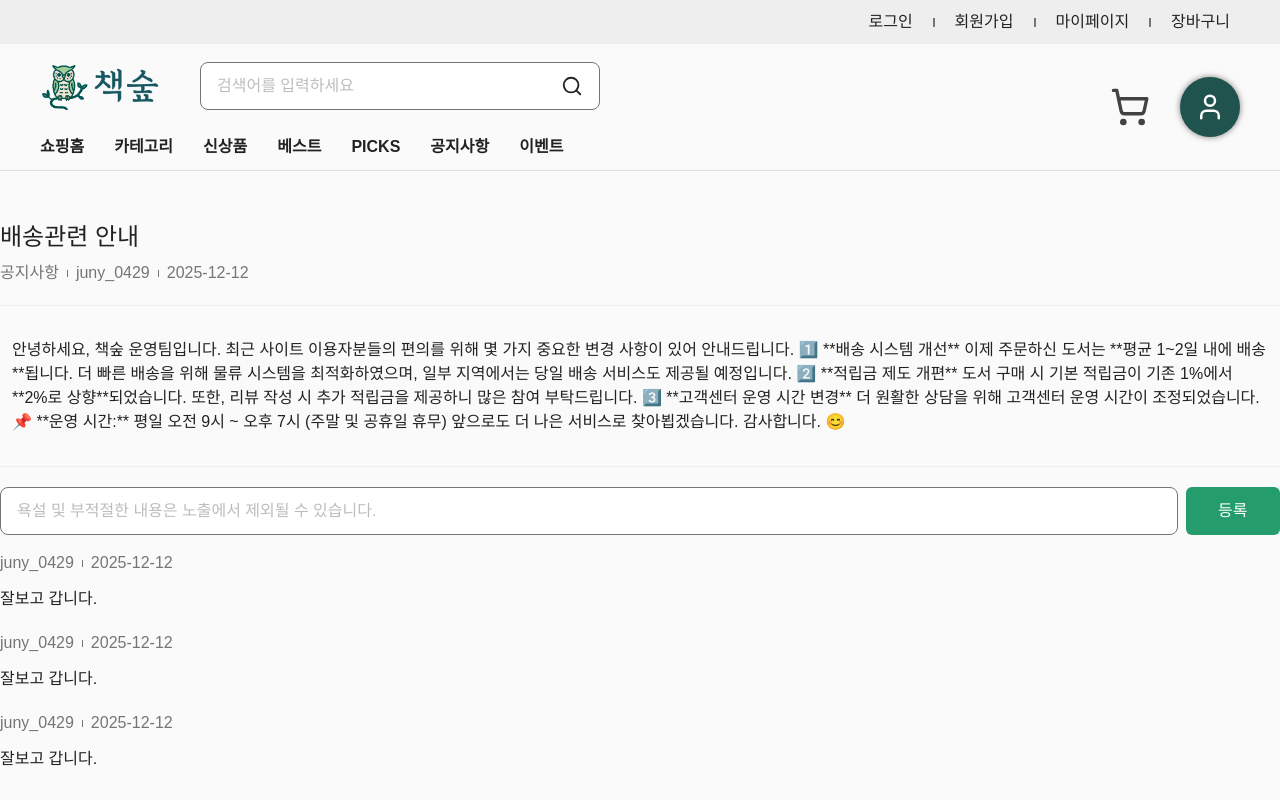
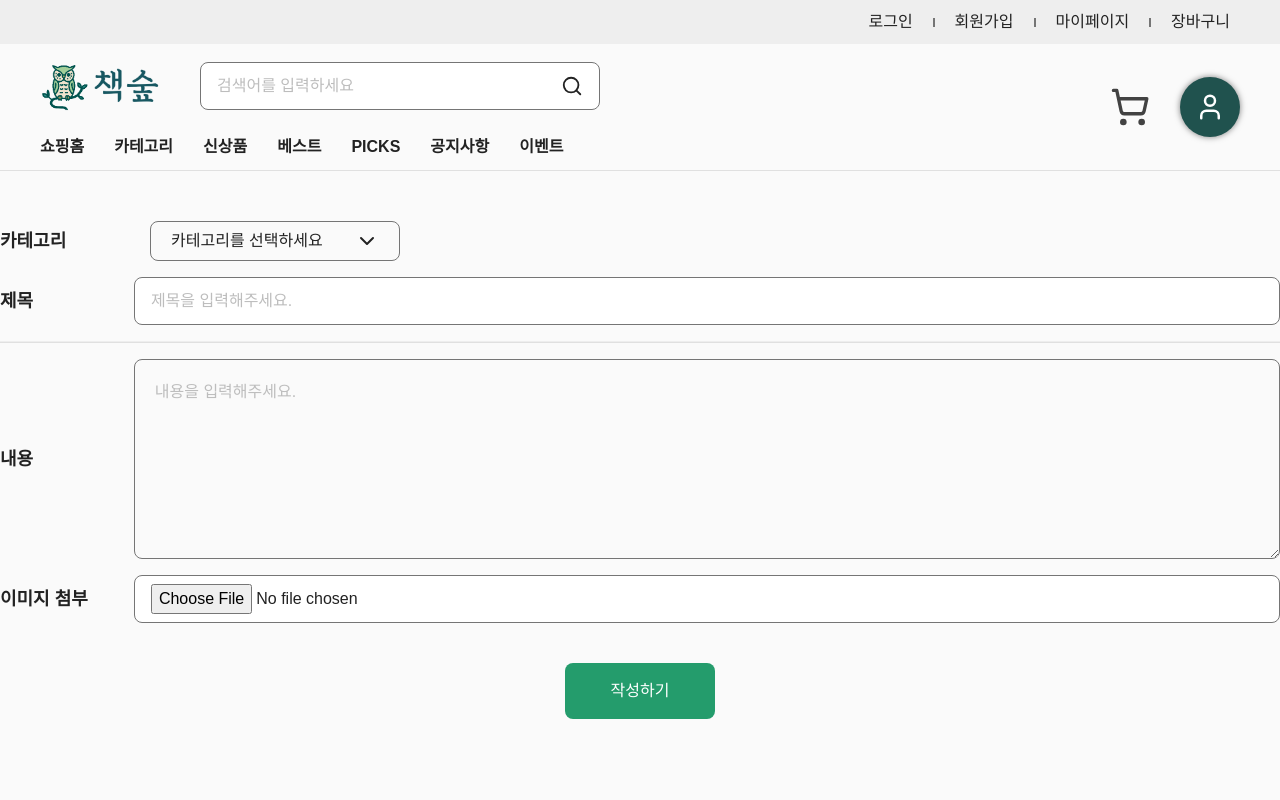
Before and after one commit to juny-0429/book-forest, a Next.js app: page /board/write in a window 1280 px wide. Shown: the top 800 px of the page. Built offline with nearby package versions, Linux system fonts and the light colour scheme.

Commit message:
feat: 게시글 작성 페이지 제작

```diff
--- /dev/null
+++ b/src/app/(main)/board/write/page.tsx
@@ -0,0 +1,49 @@
+'use client';
+
+import React from 'react';
+import Button from 'src/components/Button/Button';
+import Select from 'src/components/Select/Select';
+import TextInput from 'src/components/TextInput/TextInput';
+import { SelectOption } from 'src/types/select.types';
+
+export default function BoardWritePage() {
+  const options: SelectOption[] = [
+    { value: 'notice', label: '공지사항' },
+    { value: 'event', label: '이벤트' },
+    { value: 'qna', label: 'qna' },
+  ];
+
+  return (
+    <div className='flex flex-col gap-10 w-full'>
+      <form className='flex flex-col gap-4'>
+        <label className='flex items-center'>
+          <span className='w-[150px] text-body-18b text-ui-text-title'>카테고리</span>
+          <Select options={options} placeholder='카테고리를 선택하세요' />
+        </label>
+
+        <label className='flex items-center'>
+          <span className='w-[150px] text-body-18b text-ui-text-title'>제목</span>
+          <TextInput placeholder='제목을 입력해주세요.' />
+        </label>
+
+        <hr className='w-full h-[2px] bg-gray-300' />
+
+        <label className='flex items-center'>
+          <span className='w-[150px] text-body-18b text-ui-text-title'>내용</span>
+          <textarea placeholder='내용을 입력해주세요.' className='w-full h-[200px] p-5 outline-none bg-transparent border border-solid border-gray-600 rounded-[8px]' />
+        </label>
+
+        <label className='flex items-center'>
+          <span className='w-[150px] text-body-18b text-ui-text-title'>이미지 첨부</span>
+          <TextInput type='file' />
+        </label>
+      </form>
+
+      <div className='flex justify-center items-center w-full'>
+        <Button type='submit' height={56} className='w-[150px]'>
+          작성하기
+        </Button>
+      </div>
+    </div>
+  );
+}
```
